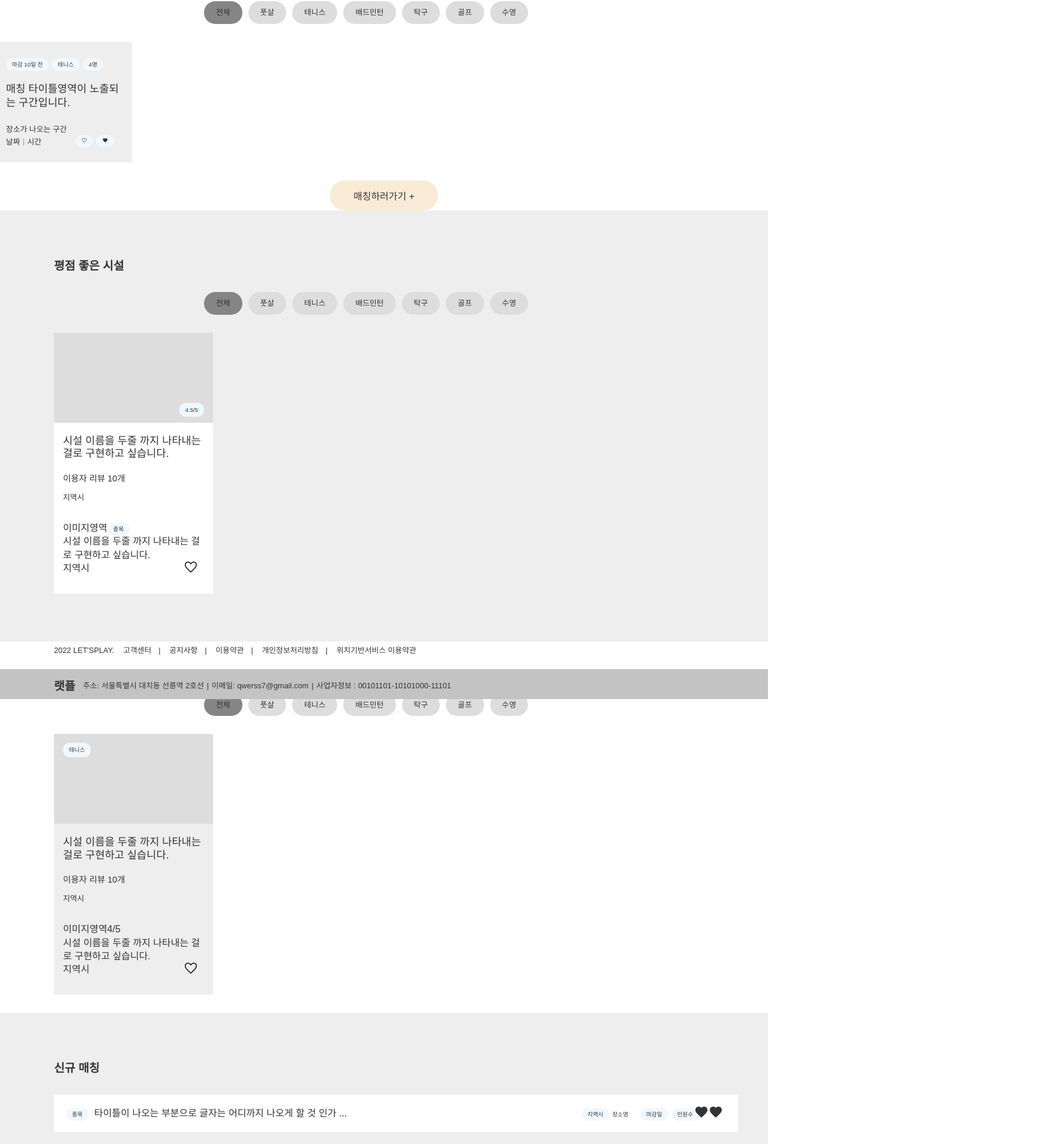
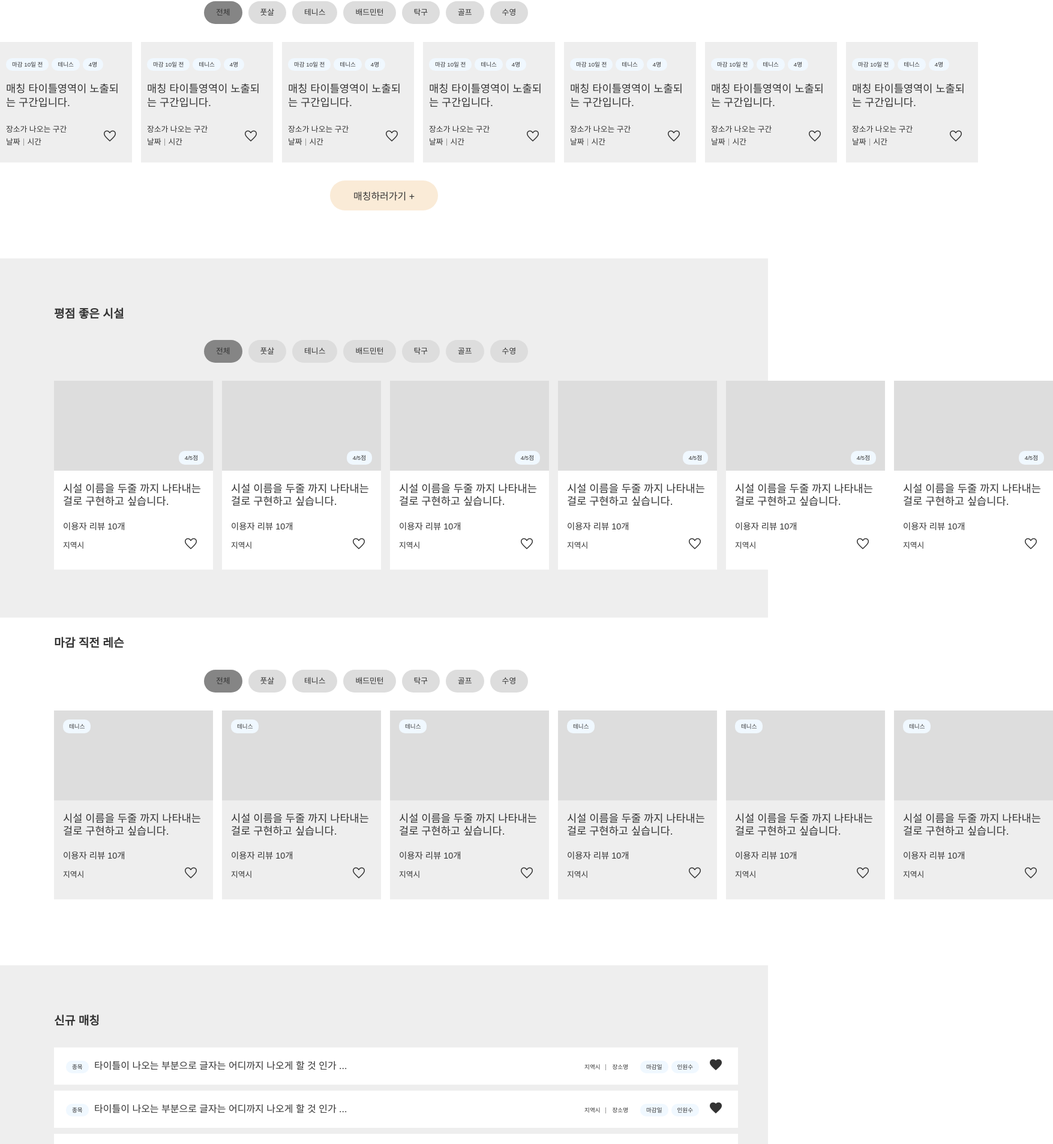
Before and after one commit to MultiFront/Multi_Front, a React (Create React App) app: page / in a window 1280 px wide. Shown: the part 824-2732 px from the top of the page at 60% size, 1755 px wide, since content can reach past the window. Built offline with nearby package versions, Linux system fonts and the light colour scheme.

Commit message:
EY COMMIT

```diff
--- a/src/components/layout/board_list/facility.js
+++ b/src/components/layout/board_list/facility.js
@@ -4,24 +4,15 @@ const Facility = () => {
 
   return (
     <div className="facility">
-      <p className="img"><span className="fac-review">4.5/5</span></p>
+      <p className="img"><span className="fac-review">4/5점</span></p>
       <div>
         <p className="fac-title">시설 이름을 두줄 까지 나타내는 걸로 구현하고 싶습니다.</p>
         <p className="review-count">이용자 리뷰 10개</p>
         <p><span className="match-location">지역시</span></p>
         <p className="favorite">
-          <span class="material-symbols-outlined">favorite</span>
+          <span className="material-symbols-outlined">favorite</span>
         </p>
       </div>
-    <div>
-      <p>이미지영역<span className="sports-category">종목</span></p>
-      <p>시설 이름을 두줄 까지 나타내는 걸로 구현하고 싶습니다.</p>
-      <p></p>
-      <span className="">지역시</span>
-      <p className="favorite">
-        <span className="material-symbols-outlined">favorite</span>
-      </p>
-    </div>
     </div>
   )
 }
--- a/src/components/layout/board_list/lesson.js
+++ b/src/components/layout/board_list/lesson.js
@@ -9,18 +9,9 @@ const Lesson = () => {
         <p className="review-count">이용자 리뷰 10개</p>
         <p><span className="match-location">지역시</span></p>
         <p className="favorite">
-          <span class="material-symbols-outlined">favorite</span>
+          <span className="material-symbols-outlined">favorite</span>
         </p>
       </div>
-    <div>
-      <p>이미지영역<span>4/5</span></p>
-      <p>시설 이름을 두줄 까지 나타내는 걸로 구현하고 싶습니다.</p>
-      <p></p>
-      <span className="">지역시</span>
-      <p className="favorite">
-        <span className="material-symbols-outlined">favorite</span>
-      </p>
-    </div>
     </div>
   )
 }
--- a/src/components/layout/board_list/listmatch.js
+++ b/src/components/layout/board_list/listmatch.js
@@ -2,21 +2,20 @@ import "../layout.css"
 
 const Match = () => {
   return(
-    <ul className="listmatch">
+
       <li>
         <span className="sports-category">종목</span> 타이틀이 나오는 부분으로 글자는 어디까지 나오게 할 것 인가 ...
         <div>
-          <span className="match-locatio">지역시</span>
+          <span className="match-location">지역시</span>
           <span className="match-location">장소명</span>
           <span className="deadline">마감일</span>
           <span className="num-people">인원수</span>
         </div>
         <p className="favorite">
-            <span class="material-symbols-outlined fill">favorite</span>
-            <span className="material-symbols-outlined fill">favorite</span>
-        </p>
+              <span className="material-symbols-outlined fill">favorite</span>
+          </p>
       </li>
-    </ul>
+
   )
 }
 
--- a/src/components/layout/board_list/matching.js
+++ b/src/components/layout/board_list/matching.js
@@ -16,10 +16,9 @@ const Matching = () => {
             <span className="date">날짜</span>
             <span className="time">시간</span>
           </div>
-          <p className="favorite">
+          <div className="favorite">
             <span className="material-symbols-outlined">favorite</span>
-            <span className="material-symbols-outlined fill">favorite</span>
-          </p>
+          </div>
       </div>
   )
 
--- a/src/components/layout/header.css
+++ b/src/components/layout/header.css
@@ -94,7 +94,7 @@
   background-color: antiquewhite;
   border-radius: 30px;
   cursor:pointer;
-  line-height: 1;
+  line-height: 24px;
   margin-right: 10px;
   font-size: 0.9em;
 }
@@ -103,6 +103,7 @@
 .nav-main-list-right li:first-child:hover{
   font-weight: 500;
   background-color: rgb(253, 217, 169);
+
 }
 
 
@@ -114,11 +115,16 @@
 
 .nav-main-list-right li span.count-num{
   background-color: red;
-  border-radius: 50%;
-  font-size: 0.3em;
+  font-size: 0.09em;
   color: #fff;
-  padding:5% 10%;
+  padding:2px 3px;
   position: absolute;
   top:5px;
-  right:0;
+  right:10%;
+  border-radius: 18px;
+  letter-spacing: 0;
 }
+
+.nav-main-list-right li:last-child p.bell{
+  margin-right:10px;
+}
--- a/src/components/layout/header.js
+++ b/src/components/layout/header.js
@@ -20,14 +20,14 @@ const Header = () => {
 
             <ul className='nav-main-list-left'>
               <li><a href='/'>홈</a></li>
-              <li><a>매칭하기</a></li>
+              <li><a href='/'>매칭하기</a></li>
               <li><a href='/'>시설예약</a></li>
               <li><a href='/'>레슨예약</a></li>
             </ul>
 
             <ul className='nav-main-list-right'>
               <Link to={'/match_detail_lay'}><li><p>매칭만들기</p></li></Link>
-              <li><p><a href='/'><span className="material-symbols-outlined">notifications</span></a></p><span className='count-num'>0</span></li>
+              <li><p className='bell'><a href='/'><span className="material-symbols-outlined">notifications</span></a></p><span className='count-num'>10</span></li>
             </ul>
 
           </div>
--- a/src/components/layout/layout.css
+++ b/src/components/layout/layout.css
@@ -1,6 +1,5 @@
 .main{
   margin-top:200px;
-  height: 500px;
 }
 
 
@@ -54,12 +53,23 @@
   margin-bottom:30px;
 }
 
+.match-list-div{
+  display: flex;
+  flex-wrap: nowrap;
+
+}
+
 .match-list{
+  flex:none;
   width: 200px;
   background-color: #eee;
   padding: 25px 10px;
   position: relative;
-  margin:30px 0px;
+  margin:30px 15px 30px 0px;
+}
+
+.matching .match-list:last-child{
+  margin-right:0px;
 }
 
 .match-list p span, .sports-category, .fac-review, .listmatch div > span{
@@ -111,6 +121,7 @@
 
 
 .match-btn{
+  clear: both;
   padding: 20px;
   background-color: antiquewhite;
   width: 140px;
@@ -154,6 +165,7 @@
 /*  */
 
 .bg{
+  margin-top:80px;
   width: 100%;
   background-color: #eee;
   padding: 50px 0px;
@@ -174,6 +186,7 @@
 /* 시설 */
 
 .facility, .lesson{
+  flex:none;
   margin:30px 15px 30px 0px;
   width: 265px;
   position: relative;
@@ -230,6 +243,7 @@
   width: 100%;
   padding:20px 20px;
   background-color: #fff;
+  margin-bottom: 10px;
 }
 
 .listmatch li div{
@@ -252,7 +266,7 @@
   height: 10px;
   background-color: #999;
   position:absolute;
-  top: 5px;
+  top: 8px;
   bottom: 0;
   margin-left: 8px;
 }
--- a/src/components/layout/layout.js
+++ b/src/components/layout/layout.js
@@ -36,7 +36,16 @@ const Layout = () => {
           <div className='matching'>
             <p className='match-b-title'>랫플 매칭이 총 000건 성사 되었습니다!</p>
               <Category />
-              <Matching />
+              <div className='match-list-div'>
+                <Matching />
+                <Matching />
+                <Matching />
+                <Matching />
+                <Matching />
+                <Matching />
+                <Matching />
+              </div>
+
             <p className='match-btn'>매칭하러가기 +</p>
           </div>
 
@@ -45,14 +54,28 @@ const Layout = () => {
             <div className='inner'>
               <h3>평점 좋은 시설</h3>
                 <Category />
-                <Facility />
+                <div className='match-list-div'>
+                  <Facility />
+                  <Facility />
+                  <Facility />
+                  <Facility />
+                  <Facility />
+                  <Facility />
+                </div>
             </div>
           </div>
           {/* 메인 레슨 리스트 영역 */}
           <div className='inner'>
             <h3>마감 직전 레슨</h3>
               <Category />
-              <Lesson />
+              <div className='match-list-div'>
+                <Lesson />
+                <Lesson />
+                <Lesson />
+                <Lesson />
+                <Lesson />
+                <Lesson />
+              </div>
           </div>
 
 
@@ -60,7 +83,15 @@ const Layout = () => {
            <div className='bg'>
             <div className='inner'>
               <h3>신규 매칭</h3>
-              <Match />
+              <ul className="listmatch">
+                <Match />
+                <Match />
+                <Match />
+                <Match />
+                <Match />
+                <Match />
+                <Match />
+              </ul>
             </div>
           </div>
         </main>
```
